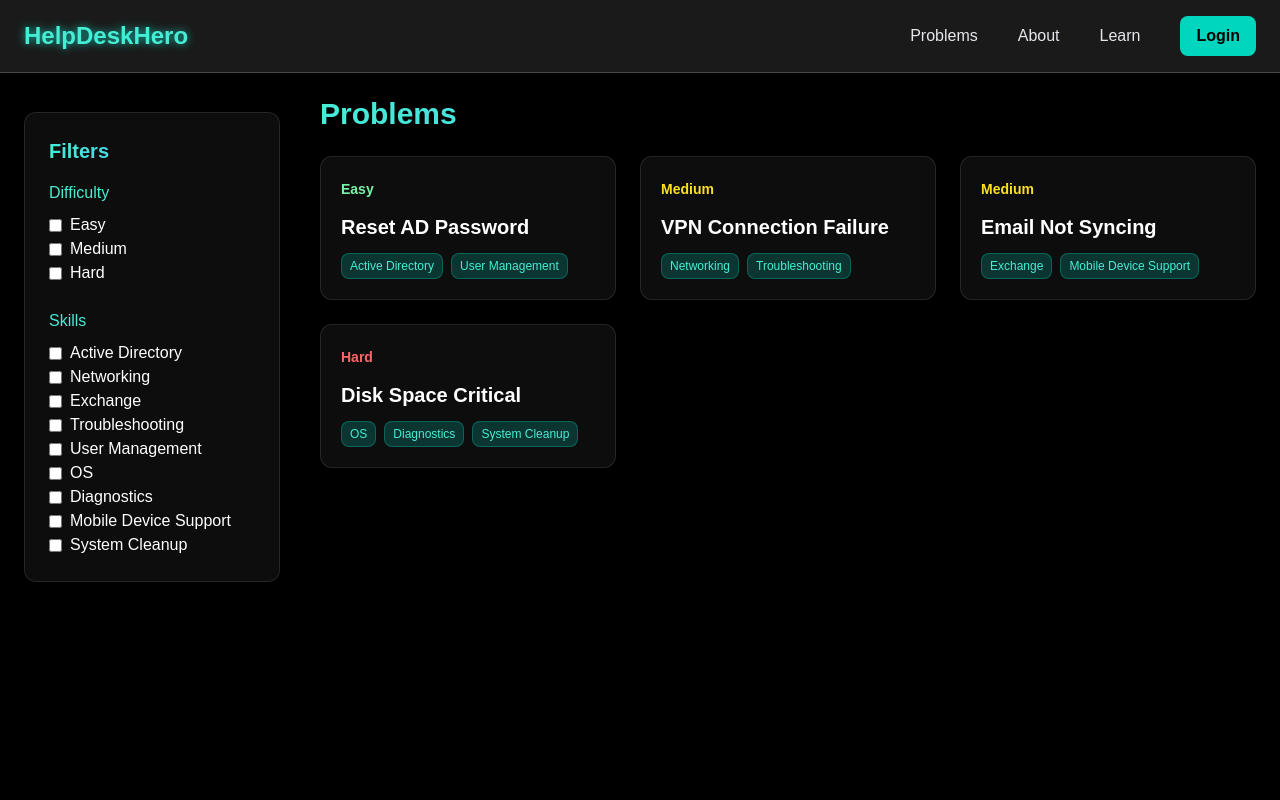
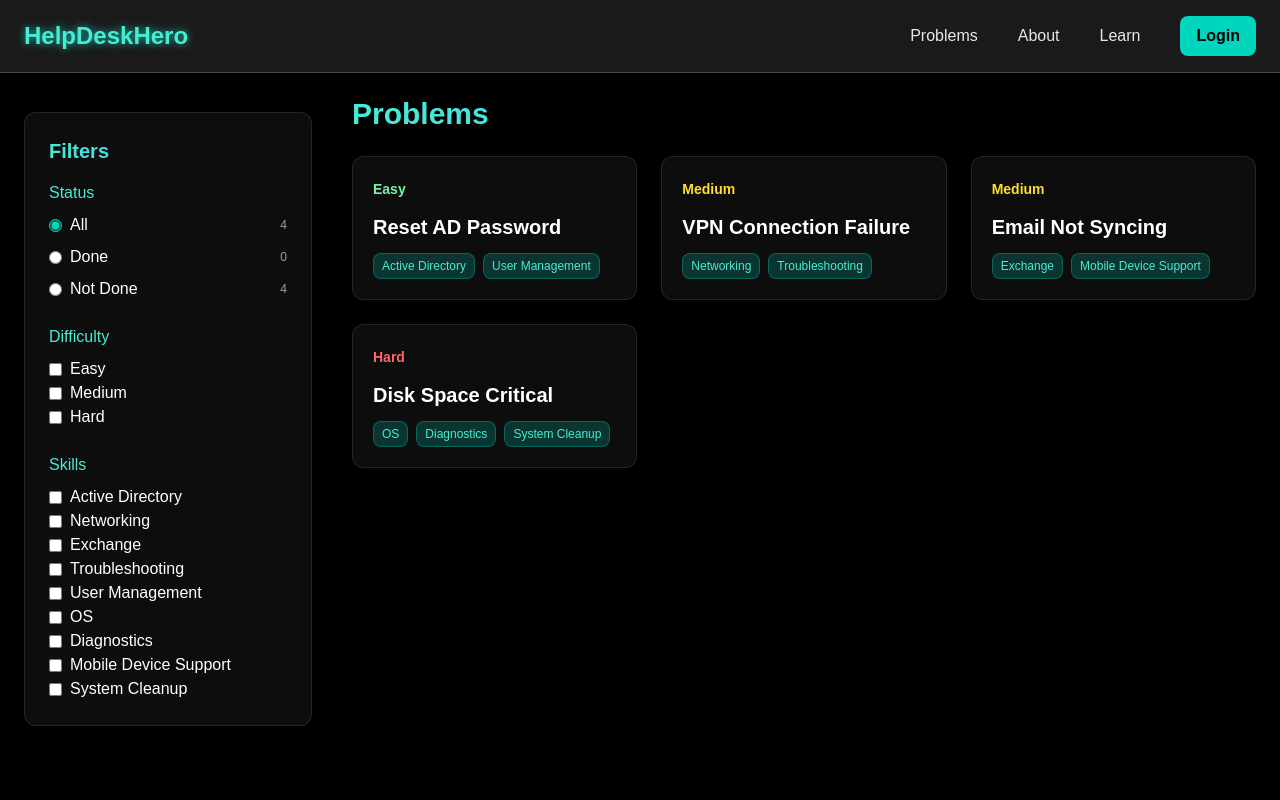
Before and after one commit to DanielG6205/help-desk-hero, a Next.js app: page /problems in a window 1280 px wide. Shown: the top 800 px of the page. Built offline with nearby package versions, Linux system fonts and the light colour scheme.

Commit message:
api and completion

```diff
--- a/app/problems/ProblemCard.tsx
+++ b/app/problems/ProblemCard.tsx
@@ -2,9 +2,32 @@
 
 import { Problem } from "./index";
 
-export default function ProblemCard({ problem }: { problem: Problem }) {
+export default function ProblemCard({
+  problem,
+  done,
+}: {
+  problem: Problem;
+  done?: boolean;
+}) {
   return (
-    <div className="p-5 bg-white/5 border border-white/10 rounded-xl hover:border-teal-400/40 transition cursor-pointer backdrop-blur-md">
+    <div className="relative p-5 bg-white/5 border border-white/10 rounded-xl hover:border-teal-400/40 transition cursor-pointer backdrop-blur-md">
+      {/* Done badge */}
+      {done && (
+        <div className="absolute top-3 right-3 flex items-center gap-1 text-xs px-2 py-1 rounded-full bg-emerald-500/20 border border-emerald-400/40 text-emerald-300">
+          <svg
+            xmlns="http://www.w3.org/2000/svg"
+            className="h-3.5 w-3.5"
+            viewBox="0 0 24 24"
+            fill="none"
+            stroke="currentColor"
+            strokeWidth="3"
+          >
+            <path d="M20 6L9 17l-5-5" />
+          </svg>
+          Done
+        </div>
+      )}
+
       <span
         className={`text-sm font-semibold ${
           problem.difficulty === "Easy"
--- a/app/problems/[id]/page.tsx
+++ b/app/problems/[id]/page.tsx
@@ -1,28 +1,60 @@
+// app/problems/[id]/page.tsx
+"use client";
+
+import { useMemo } from "react";
+import { useParams, useRouter } from "next/navigation";
 import { problems } from "../index";
-import { notFound } from "next/navigation";
+import { useCompletion } from "../lib/useCompletion";
 
-type PageParams = {
-  id: string;
-};
+export default function ProblemDetail() {
+  const params = useParams<{ id: string }>();
+  const router = useRouter();
+  const { isDone, setDone } = useCompletion();
 
-export default async function ProblemDetail({
-  params,
-}: {
-  params: Promise<PageParams>;
-}) {
-  const { id } = await params;
+  // parse id from route
+  const problemId = Number(params.id);
 
-  const problem = problems.find((p) => p.id === Number(id));
-  if (!problem) return notFound();
+  // find the problem data
+  const problem = useMemo(
+    () => problems.find((p) => p.id === problemId),
+    [problemId]
+  );
+
+  // compute completion from the numeric id (avoids TS undefined warning)
+  const done = isDone(problemId);
+
+  async function toggleDone() {
+    await setDone(problemId, !done);
+  }
+
+  // soft notFound: send them back to list if bad id
+  if (!problem) {
+    if (typeof window !== "undefined") router.replace("/problems");
+    return null;
+  }
 
   return (
     <div className="min-h-screen pt-24 px-6 bg-black text-white">
       <div className="max-w-4xl mx-auto bg-white/5 border border-white/10 rounded-xl p-8 backdrop-blur-md">
+        {/* Title + Done toggle */}
+        <div className="flex items-start justify-between gap-4">
+          <h1 className="text-4xl font-bold mb-3 bg-gradient-to-r from-teal-300 to-blue-400 text-transparent bg-clip-text">
+            {problem.name}
+          </h1>
 
-        {/* Title */}
-        <h1 className="text-4xl font-bold mb-3 bg-gradient-to-r from-teal-300 to-blue-400 text-transparent bg-clip-text">
-          {problem.name}
-        </h1>
+          <button
+            onClick={toggleDone}
+            className={`shrink-0 mt-1 px-4 py-2 rounded-lg border transition
+              ${
+                done
+                  ? "bg-emerald-600 hover:bg-emerald-700 border-emerald-400/40"
+                  : "bg-white/10 hover:bg-white/15 border-white/20"
+              }`}
+            title={done ? "Mark as not done" : "Mark as done"}
+          >
+            {done ? "✓ Done" : "Mark Done"}
+          </button>
+        </div>
 
         {/* Difficulty + Skills */}
         <div className="flex flex-wrap items-center gap-4 mb-8 text-gray-300">
--- /dev/null
+++ b/app/problems/lib/useCompletion.ts
@@ -0,0 +1,84 @@
+"use client";
+
+import { useCallback, useEffect, useMemo, useState } from "react";
+
+/**
+ * Local + API-synced completion state for problems.
+ * - Persists to localStorage: "problemCompletion"
+ * - Calls your API when toggled (optimistic; falls back to local only on error)
+ *
+ * Replace the two fetch() calls with your real endpoint/shape.
+ */
+export function useCompletion() {
+  type MapType = Record<number, boolean>;
+  const STORAGE_KEY = "problemCompletion";
+
+  const [map, setMap] = useState<MapType>({});
+
+  // Load once from localStorage
+  useEffect(() => {
+    try {
+      const raw = localStorage.getItem(STORAGE_KEY);
+      if (raw) setMap(JSON.parse(raw));
+    } catch {
+      // ignore
+    }
+  }, []);
+
+  // Persist whenever map changes
+  useEffect(() => {
+    try {
+      localStorage.setItem(STORAGE_KEY, JSON.stringify(map));
+    } catch {
+      // ignore
+    }
+  }, [map]);
+
+  const isDone = useCallback((id: number) => !!map[id], [map]);
+
+  const doneIds = useMemo(
+    () => new Set<number>(Object.entries(map).filter(([, v]) => v).map(([k]) => Number(k))),
+    [map]
+  );
+
+  // ---- API helpers (optimistic) ----
+  async function markDoneAPI(id: number) {
+    // TODO: replace with your real API
+    // Example optimistic call:
+    await fetch(`/api/problems/${id}/complete`, {
+      method: "POST",
+      headers: { "Content-Type": "application/json" },
+      body: JSON.stringify({ completed: true }),
+    });
+  }
+
+  async function markUndoneAPI(id: number) {
+    // TODO: replace with your real API
+    await fetch(`/api/problems/${id}/complete`, {
+      method: "DELETE",
+    });
+  }
+
+  const setDone = useCallback(
+    async (id: number, done: boolean) => {
+      // optimistic update
+      setMap((m) => ({ ...m, [id]: done }));
+
+      try {
+        if (done) {
+          await markDoneAPI(id);
+        } else {
+          await markUndoneAPI(id);
+        }
+      } catch (e) {
+        // rollback on failure
+        setMap((m) => ({ ...m, [id]: !done }));
+        console.error("Completion sync failed:", e);
+        alert("Could not sync with server. Your local status is preserved.");
+      }
+    },
+    []
+  );
+
+  return { isDone, setDone, doneIds, map };
+}
--- a/app/problems/page.tsx
+++ b/app/problems/page.tsx
@@ -1,11 +1,12 @@
 "use client";
 
-import { useState } from "react";
+import { useMemo, useState } from "react";
 import Link from "next/link";
 import ProblemCard from "./ProblemCard";
 import { problems } from "./index";
+import { useCompletion } from "./lib/useCompletion";
 
-const difficulties = ["Easy", "Medium", "Hard"];
+const difficulties = ["Easy", "Medium", "Hard"] as const;
 const skillsList = [
   "Active Directory",
   "Networking",
@@ -16,11 +17,16 @@ const skillsList = [
   "Diagnostics",
   "Mobile Device Support",
   "System Cleanup",
-];
+] as const;
+
+type StatusFilter = "all" | "done" | "not_done";
 
 export default function ProblemsPage() {
   const [selectedDifficulty, setSelectedDifficulty] = useState<string[]>([]);
   const [selectedSkills, setSelectedSkills] = useState<string[]>([]);
+  const [status, setStatus] = useState<StatusFilter>("all");
+
+  const { isDone, doneIds } = useCompletion();
 
   const toggleFilter = (filter: string, setter: any, current: string[]) => {
     setter(
@@ -30,23 +36,73 @@ export default function ProblemsPage() {
     );
   };
 
-  const filteredProblems = problems.filter((p) => {
+  const counts = useMemo(() => {
+    const done = problems.filter((p) => isDone(p.id)).length;
+    return { done, not: problems.length - done, all: problems.length };
+  }, [isDone]);
+
+  const filteredProblems = useMemo(() => {
+    return problems.filter((p) => {
       const diffOk =
         selectedDifficulty.length === 0 ||
         selectedDifficulty.includes(p.difficulty);
       const skillsOk =
         selectedSkills.length === 0 ||
         selectedSkills.every((skill) => p.skills.includes(skill));
-    return diffOk && skillsOk;
+      const statusOk =
+        status === "all" ||
+        (status === "done" && isDone(p.id)) ||
+        (status === "not_done" && !isDone(p.id));
+      return diffOk && skillsOk && statusOk;
     });
+  }, [selectedDifficulty, selectedSkills, status, isDone]);
 
   return (
     <div className="flex min-h-screen pt-24 px-6 bg-black text-white">
-      <aside className="w-64 bg-white/5 border border-white/10 rounded-xl p-6 backdrop-blur-md h-fit sticky top-28">
+      <aside className="w-72 bg-white/5 border border-white/10 rounded-xl p-6 backdrop-blur-md h-fit sticky top-28">
         <h2 className="text-xl font-semibold mb-4 bg-gradient-to-r from-teal-300 to-blue-400 text-transparent bg-clip-text">
           Filters
         </h2>
 
+        {/* Status */}
+        <div className="mb-6">
+          <h3 className="text-teal-300 font-medium mb-2">Status</h3>
+          <div className="space-y-2">
+            <label className="flex items-center gap-2 cursor-pointer">
+              <input
+                type="radio"
+                name="status"
+                className="accent-teal-400"
+                checked={status === "all"}
+                onChange={() => setStatus("all")}
+              />
+              All <span className="text-xs text-gray-400 ml-auto">{counts.all}</span>
+            </label>
+            <label className="flex items-center gap-2 cursor-pointer">
+              <input
+                type="radio"
+                name="status"
+                className="accent-teal-400"
+                checked={status === "done"}
+                onChange={() => setStatus("done")}
+              />
+              Done <span className="text-xs text-gray-400 ml-auto">{counts.done}</span>
+            </label>
+            <label className="flex items-center gap-2 cursor-pointer">
+              <input
+                type="radio"
+                name="status"
+                className="accent-teal-400"
+                checked={status === "not_done"}
+                onChange={() => setStatus("not_done")}
+              />
+              Not Done{" "}
+              <span className="text-xs text-gray-400 ml-auto">{counts.not}</span>
+            </label>
+          </div>
+        </div>
+
+        {/* Difficulty */}
         <div className="mb-6">
           <h3 className="text-teal-300 font-medium mb-2">Difficulty</h3>
           {difficulties.map((d) => (
@@ -64,6 +120,7 @@ export default function ProblemsPage() {
           ))}
         </div>
 
+        {/* Skills */}
         <h3 className="text-teal-300 font-medium mb-2">Skills</h3>
         {skillsList.map((skill) => (
           <label key={skill} className="flex items-center gap-2 cursor-pointer">
@@ -88,7 +145,10 @@ export default function ProblemsPage() {
         <div className="grid grid-cols-1 md:grid-cols-2 xl:grid-cols-3 gap-6">
           {filteredProblems.map((problem) => (
             <Link href={`/problems/${problem.id}`} key={problem.id}>
-              <ProblemCard problem={problem} />
+              <ProblemCard
+                problem={problem}
+                done={doneIds.has(problem.id)}
+              />
             </Link>
           ))}
         </div>
```
Lines whose indentation alone changed are shown as unchanged.
